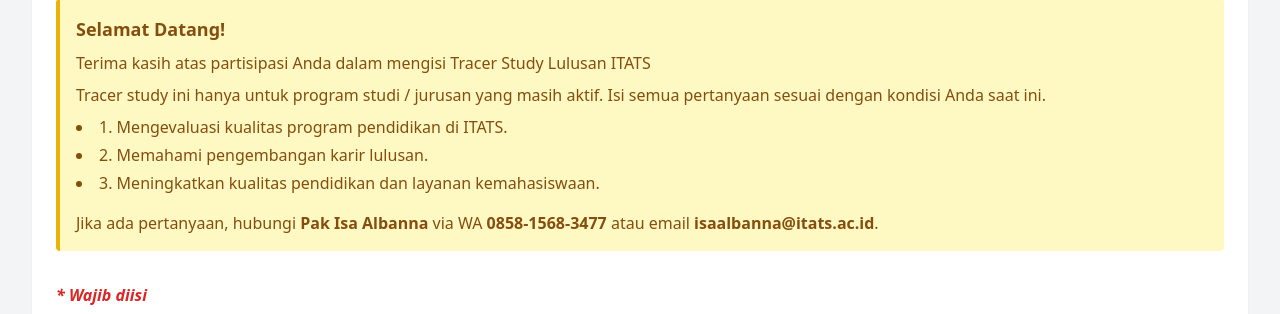
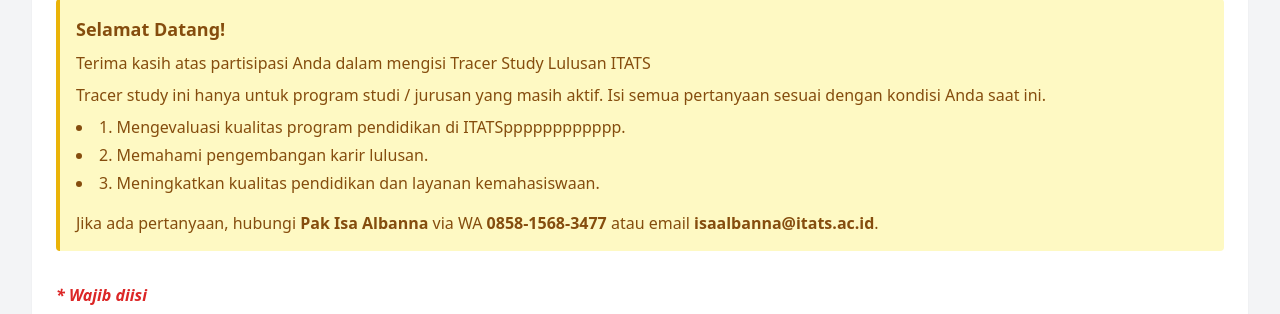
Before and after one commit to yoga233/Tracer-Alumni, a Laravel app: page /alumni/form in a window 1280 px wide. Shown: the part 133-447 px from the top of the page. Run offline with Laravel 12, Linux system fonts and the light colour scheme; data comes from the database, SQL or seed files in the repository; data that the repository does not hold is empty; style sheets or scripts are compiled from the project's sources.

Commit message:
tes commit

```diff
--- a/resources/views/alumni/form.blade.php
+++ b/resources/views/alumni/form.blade.php
@@ -35,7 +35,7 @@
                     <p>Terima kasih atas partisipasi Anda dalam mengisi Tracer Study Lulusan ITATS</p>
                     <p class="mt-2">Tracer study ini hanya untuk program studi / jurusan yang masih aktif. Isi semua pertanyaan sesuai dengan kondisi Anda saat ini.</p>
                     <ul class="list-disc list-inside mt-2 space-y-1">
-                        <li>1. Mengevaluasi kualitas program pendidikan di ITATS.</li>
+                        <li>1. Mengevaluasi kualitas program pendidikan di ITATSpppppppppppp.</li>
                         <li>2. Memahami pengembangan karir lulusan.</li>
                         <li>3. Meningkatkan kualitas pendidikan dan layanan kemahasiswaan.</li>
                     </ul>
```
